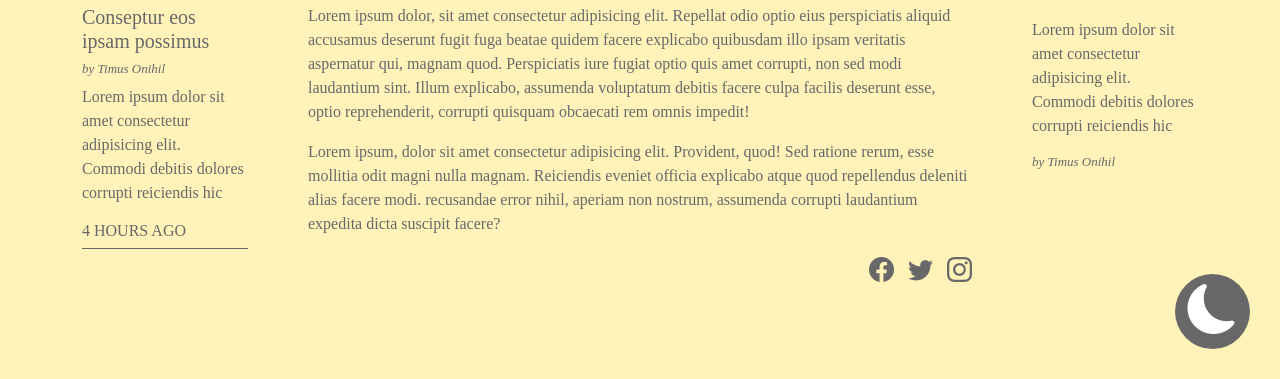
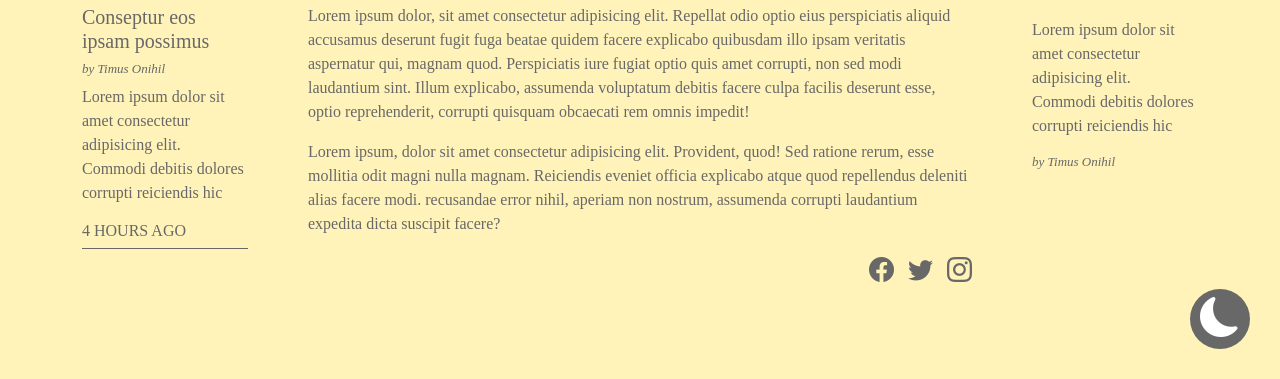
Before and after one commit to OlegBlonnyi/Homework_20, a plain HTML site: page index.html in a window 1280 px wide. Shown: the part 421-800 px from the top of the page. Drawn offline with nearby package versions, Linux system fonts and the light colour scheme.

Commit message:
some fixes

```diff
--- a/css/style.css
+++ b/css/style.css
@@ -37,7 +37,8 @@ body{
   border-bottom: 2px solid var(--text-color);
 }
 nav{
-  box-shadow: 0px -5px 15px rgb(62, 62, 62);
+  /* box-shadow: 0px -5px 15px rgb(62, 62, 62); */
+  box-shadow: 0px -5px 15px var(--text-color)
 }
 /* navbar */
 
@@ -67,11 +68,11 @@ img{
 /* btn */
 .bi-moon-fill{
   color: white;
+  font-size: 40px;
 }
 .theme-btn{
   text-align: center;
-  width: 75px;
-  height: 75px;
+  width: 60px;
   border-radius: 50%;
   background-color: var(--text-color);
   position: fixed;
```
